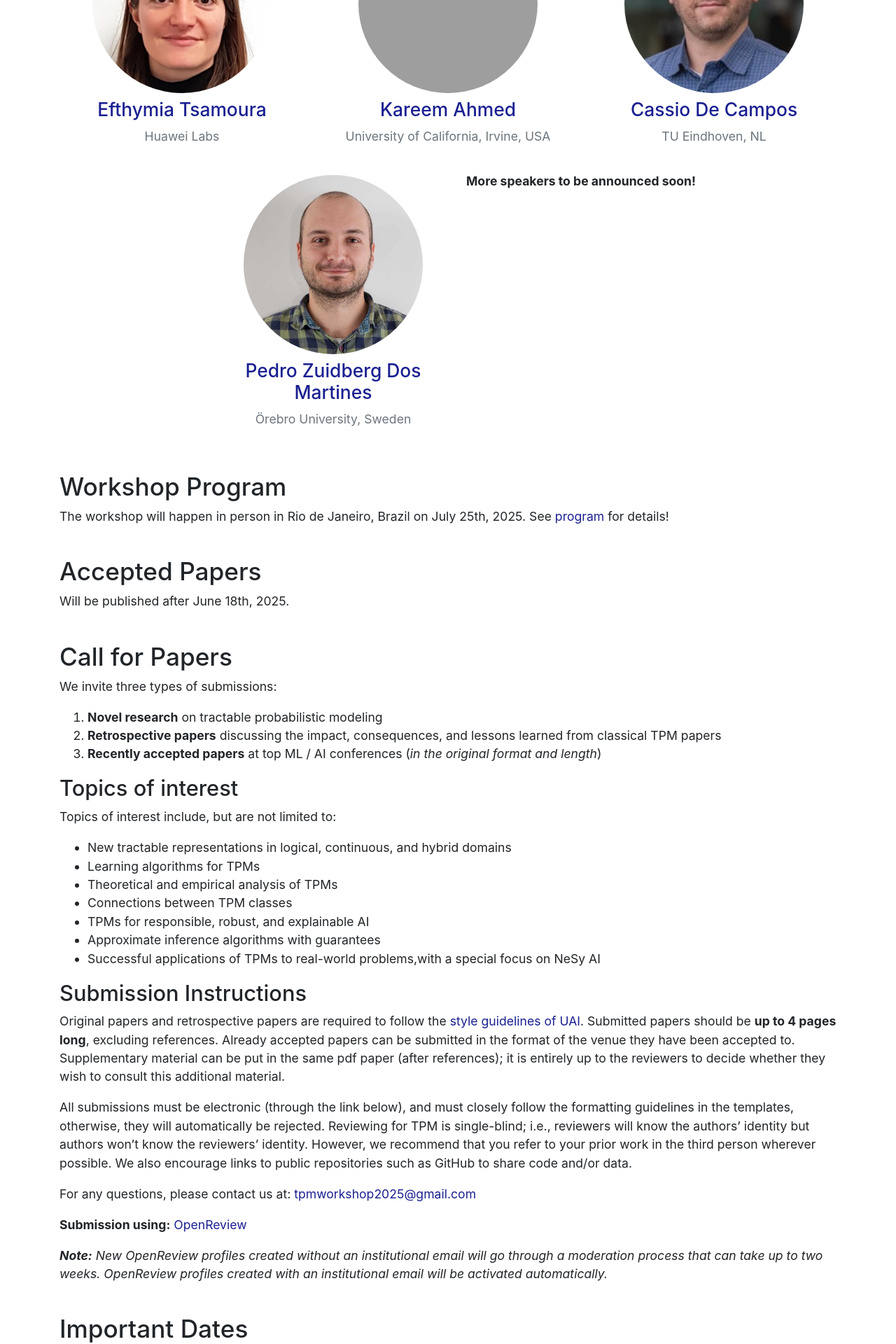
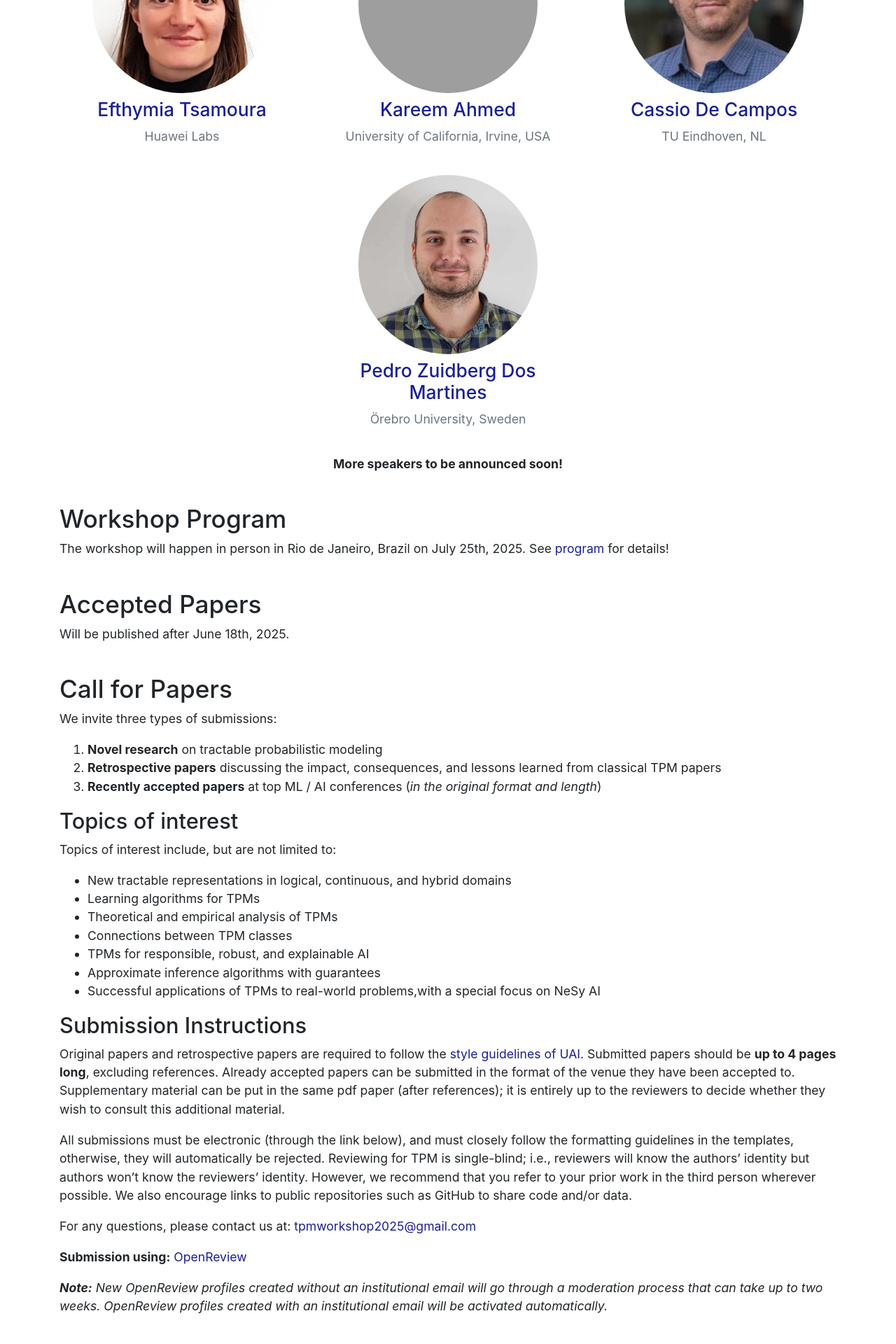
Before and after one commit to tractable-probabilistic-modeling/tpm2025, a Jekyll site: the page built from index.md, in a window 1280 px wide. Shown: the part 1386-3306 px from the top of the page at 70% size. Built offline with Jekyll 4.4.1, drawn with Linux system fonts in a browser that asks for light colours.

Commit message:
Some style improvements + my pic

```diff
--- a/_data/organizers.yml
+++ b/_data/organizers.yml
@@ -11,7 +11,7 @@
 - name: Christoph Staudt
   url: https://www.linkedin.com/in/christoph-staudt-5450b6139/
   affiliation: Friedrich Schiller University Jena, Germany
-  # img: ""
+  img: christophstaudt.png
 
 - name: John Leland
   url: "https://jsl339.github.io/"
@@ -24,7 +24,7 @@
   img: lennertdesmet.png
 
 - name: Lingyun Yao
-  url: ""
+  url: "https://lingyunyao.github.io/"
   affiliation: Aalto University, Finland
   img: lingyunyao.jpg
 
--- a/index.md
+++ b/index.md
@@ -32,7 +32,7 @@
   <div class="team-member">
 
     {% if item.img %}
-    <img src="{{ site.baseurl }}/assets/speakers/{{ item.img }}" class="img-responsive img-circle avatar-x2 avatar-circle" alt="">
+    <img src="{{ site.baseurl }}/assets/speakers/{{ item.img }}" class="img-responsive img-circle avatar-x2 avatar-circle" alt="{{ item.name }}">
     {% else %}
     <div class="avatar-x2 avatar-circle" style="background: #ddd;">
       <i class="fa fa-user" style="font-size: 220px; color: #eee; margin-top:20px;"></i>
@@ -45,6 +45,8 @@
 </div>
 
 {% endfor %}
+</div>
+<div class="text-center">
 <p style="margin-top:20px;margin-bottom:0px"><strong>More speakers to be announced soon!</strong></p>
 </div>
 
@@ -119,11 +121,12 @@
 
 <h2>Organizers</h2>
 
-<div class="row justify-content-center people-widget text-center">
+<div class="row justify-content-center people-widget text-center" style="margin-bottom: 80px;">
+
 
 {% for item in site.data.organizers  %}
 
-<div class="col-sm-3">
+<div class="col-12 col-sm-12 col-md-6 col-lg-4 col-xl-3">
   <a href="{{ item.url }}" target="_blank">
   <div class="team-member">
 
@@ -135,7 +138,7 @@
     </div>
     {% endif %}
 
-    <strong>{{ item.name }}</strong>
+    <h4>{{ item.name }}</h4>
     <!-- <p class="text-muted">{{ item.affiliation }}</p> -->
   </div>
   </a>
@@ -144,17 +147,3 @@
 {% endfor %}
 
 </div>
-
-<ul>
-
-<!-- {% for item in site.data.organizers  %}
-
-  {% if item.url %}
-    <li><a href="{{ item.url }}"><strong>{{ item.name }}</strong></a>, {{ item.affiliation }}</li>
-  {% else %}
-    <li><strong>{{ item.name }}</strong>, {{ item.affiliation }}</li>
-  {% endif %}
-
-{% endfor %} -->
-
-</ul>
```
Also changed, not shown: 1 other file.
